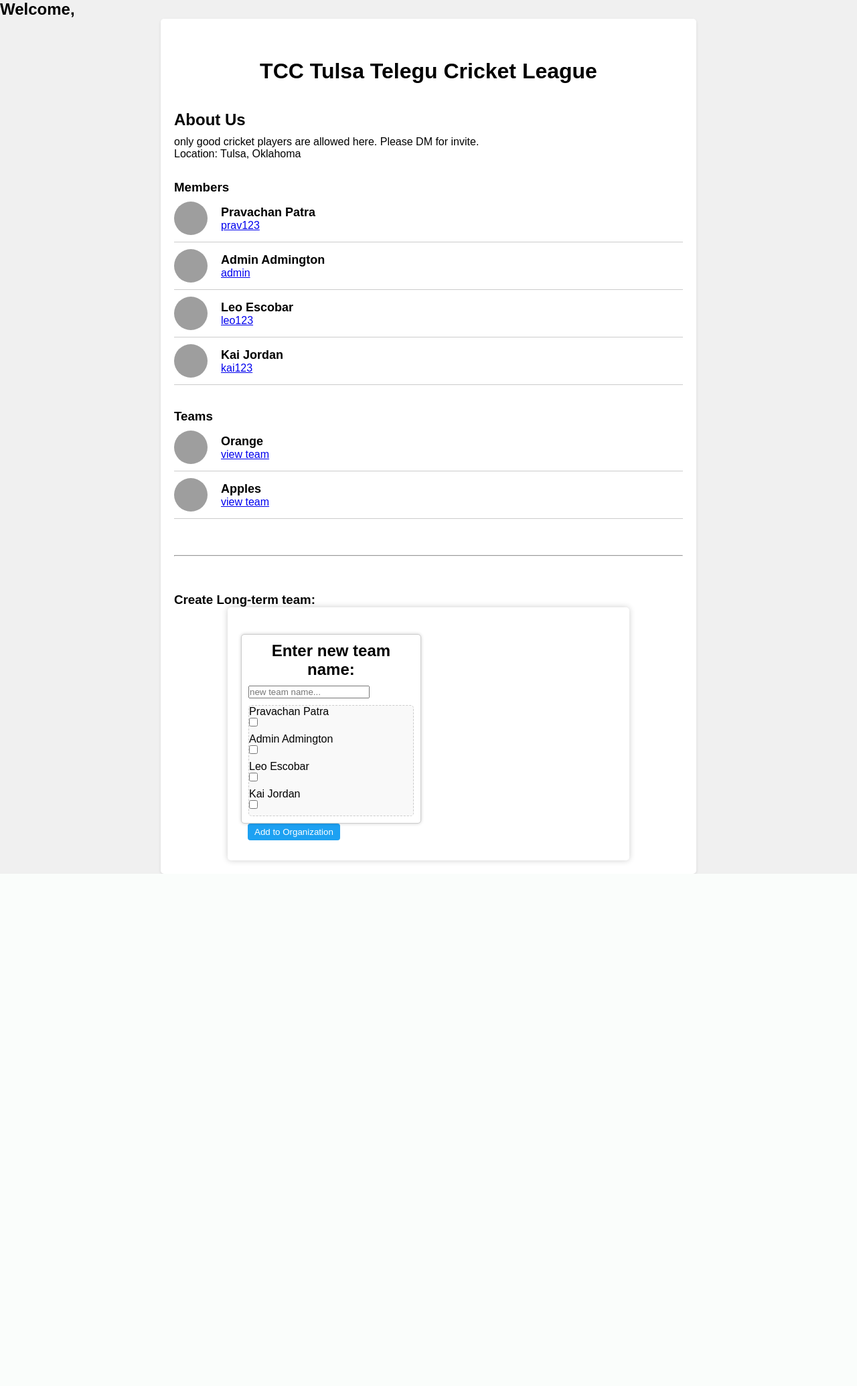
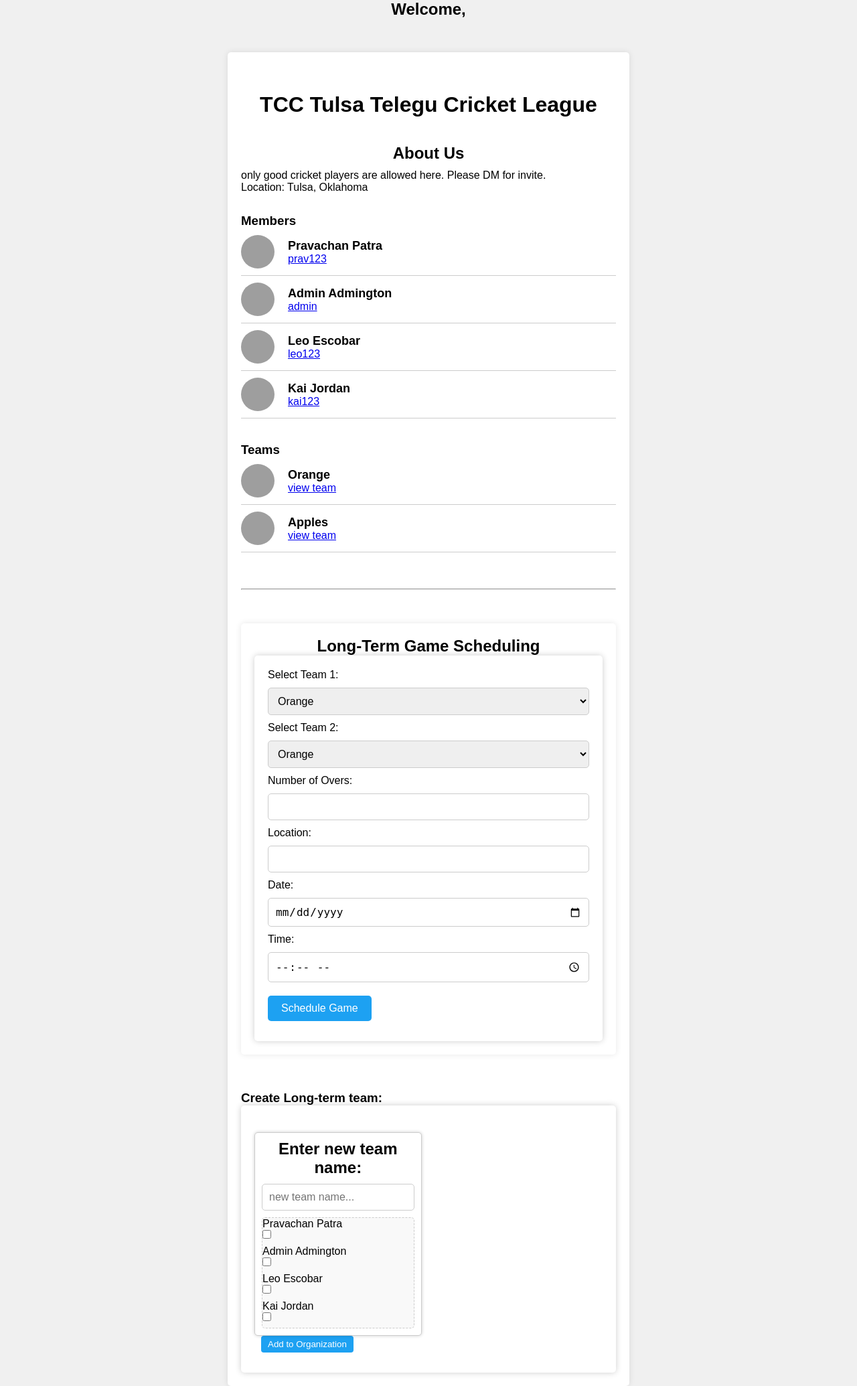
Before and after one commit to PravCoder/Cricket-Career-Sports-Management-Site, a Django app: page /view-organization/3 in a window 1280 px wide. Shown: the part 78-2148 px from the top of the page at 67% size. Before the commit the page ends 1383 px from the top, so only its background shows below. Run offline with Django 3.2, Linux system fonts and the light colour scheme; data comes from the database, SQL or seed files in the repository; both versions use the stored data as it was after the commit; grey boxes are pictures that could not be loaded.

Commit message:
schedule long-term game within organization

```diff
--- a/mysite/base/templates/base/view_organization.html
+++ b/mysite/base/templates/base/view_organization.html
@@ -246,6 +246,55 @@ button[type="submit"] {
 button[type="submit"]:hover {
 background-color: #0e75c2;
 }
+
+
+
+
+
+.container {
+    max-width: 600px;
+    margin: 0 auto;
+    padding: 20px;
+    background-color: #fff;
+    box-shadow: 0 0 10px rgba(0, 0, 0, 0.1);
+    border-radius: 5px;
+    margin-top: 50px;
+}
+
+h1, h2 {
+    text-align: center;
+}
+
+.form-group {
+    margin-bottom: 10px;
+}
+
+
+input[type="number"],
+input[type="text"],
+input[type="date"],
+input[type="time"],
+select {
+    width: 100%;
+    padding: 10px;
+    border: 1px solid #ccc;
+    border-radius: 5px;
+    font-size: 16px;
+}
+
+.submit-button {
+    background-color: #1da1f2;
+    color: white;
+    border: none;
+    padding: 10px 20px;
+    border-radius: 5px;
+    cursor: pointer;
+    font-size: 16px;
+}
+
+.submit-button:hover {
+    background-color: #0e75c2;
+}
 </style>
 </head>
 <body>
@@ -359,6 +408,45 @@ button[type="submit"]:hover {
             <button type="submit" name="short-game-schedule" value="Not-None">Schedule Game</button>
         </form>
         {% endif %}
+        <div class="container">
+            <h2>Long-Term Game Scheduling</h2>
+            <form method="POST" action="">
+                {% csrf_token %}
+                <div class="form-group">
+                    <label for="team1">Select Team 1:</label>
+                    <select id="team1" name="team1" required>
+                        {% for t in org.teams.all %}
+                            <option value="{{t.id}}">{{t.name}}</option>
+                        {% endfor %}
+                    </select>
+                </div>
+                <div class="form-group">
+                    <label for="team2">Select Team 2:</label>
+                    <select id="team2" name="team2" required>
+                        {% for t in org.teams.all %}
+                            <option value="{{t.id}}">{{t.name}}</option>
+                        {% endfor %}
+                    </select>
+                </div>
+                <div class="form-group">
+                    <label for="overs">Number of Overs:</label>
+                    <input type="number" id="overs" name="overs" min="1" required>
+                </div>
+                <div class="form-group">
+                    <label for="location">Location:</label>
+                    <input type="text" id="location" name="location" required>
+                </div>
+                <div class="form-group">
+                    <label for="date">Date:</label>
+                    <input type="date" id="date" name="date" required>
+                </div>
+                <div class="form-group">
+                    <label for="time">Time:</label>
+                    <input type="time" id="time" name="time" required>
+                </div>
+                <button type="submit" class="submit-button" name="schedule-long-game" value="Not-None">Schedule Game</button>
+            </form>
+        </div>
     <br>
     <br>
     <br>
--- a/mysite/base/views.py
+++ b/mysite/base/views.py
@@ -219,17 +219,25 @@ def view_game(request, pk): # game.vids
                 game.batting2_team = game.team1
                 game.bowling2_team = game.team2
                 game.save()
+        print(request.POST)
         # THIS INFORMATION SHOULD BE EXTRACTED WHEN THE FIRST GAME INFO FORM IS SUBMITTED, AND WHEN EACH BALL IS SUBMITTED
+        """print("POST: " + str(request.POST))
+        print("On: " + game.on_strike_batsman.username)
+        print("Off: " + game.off_strike_batsman.username)
+        print("Bow: " + game.current_bowler.username)"""
         if request.POST.get("on-strike") != None:
             on_strike_batsman = Player.objects.get(id=int(request.POST.get("on-strike")))
+            print("1: "+on_strike_batsman.username)
             game.on_strike_batsman = on_strike_batsman
             onstrike_game_stat = on_strike_batsman.get_game_stat(game)
         if request.POST.get("off-strike") != None:
             off_strike_batsman = Player.objects.get(id=int(request.POST.get("off-strike")))
+            print("2: "+off_strike_batsman.username)
             game.off_strike_batsman = off_strike_batsman
             off_strike_batsman.get_game_stat(game)
         if request.POST.get("current-bowler") != None:
             current_bowler = Player.objects.get(id=int(request.POST.get("current-bowler")))
+            print("3: "+current_bowler.username)
             game.current_bowler = current_bowler
             bowler_game_stat = current_bowler.get_game_stat(game)
         game.save()
@@ -412,6 +420,7 @@ def view_organization(request, pk):
     if request.method == "POST":
         query = request.POST.get("search-players")
         if query != None and query != "":
+            print("SEARCH PLAYESR")
             for p in Player.objects.all():
                 if query.lower() in p.username.lower() or query.lower() in p.first_name.lower() or query.lower() in p.last_name.lower():
                     query_players.append(p)
@@ -425,7 +434,7 @@ def view_organization(request, pk):
 
         # Schedule Short-Term Game within Organization
         if request.POST.get("short-game-schedule") != None:
-            print(request.POST)
+            print("SCHEDULE SHORT TERM GAME")
             # not adding Player.team.add(team) because this is short-team inside organization
             team1_name = request.POST.get("team1-name")
             team2_name = request.POST.get("team2-name")
@@ -475,7 +484,8 @@ def view_organization(request, pk):
 
         # Create Long-Term Club Team within Organization
         create_long_team = request.POST.get("create-long-term-team")
-        if (query == None or query=="") and create_long_team != None:
+        if  request.POST.get("create-long-term-team") != None:
+            print("CREATE LONG TEAM")
             team_name = request.POST.get("new-team-name")
             new_team = Team.objects.create(name=team_name)
 
@@ -489,6 +499,34 @@ def view_organization(request, pk):
                     new_team.save()
                     player.save()
             org.teams.add(new_team)
+            org.save()
+        # Schedule Long-Term Team Club Game within Organization
+        if request.POST.get("schedule-long-game") != None:
+            print("SCHEDUELe XSLONG GAME")
+            print(request.POST)
+            team1 = Team.objects.get(id=int(request.POST.get("team1")))
+            team2 = Team.objects.get(id=int(request.POST.get("team2")))
+            overs = int(request.POST.get("overs"))
+            location = request.POST.get("location")
+            date = request.POST.get("date")
+            time = request.POST.get("time")
+            game = Game.objects.create(team1=team1, team2=team2, overs=overs,location=location,date=date,time=time,temporary=False)
+            # create stat-objects for each player and add to game.players_stats
+            for player in game.team1.players.all():
+                stat_line = PlayerGameStat.objects.create(game=game, player=player)
+                game.players_stats.add(stat_line)
+            for player in game.team2.players.all():
+                stat_line = PlayerGameStat.objects.create(game=game, player=player)
+                game.players_stats.add(stat_line)
+            game.save()
+            # add game to players.games
+            for player in game.team1.players.all():
+                player.games.add(game)
+                player.save()
+            for player in game.team2.players.all():
+                player.games.add(game)
+                player.save()
+            org.games.add(game)
             org.save()
 
     user_in_org = False
```
Also changed, not shown: mysite/db.sqlite3. Lines whose indentation alone changed are shown as unchanged.
